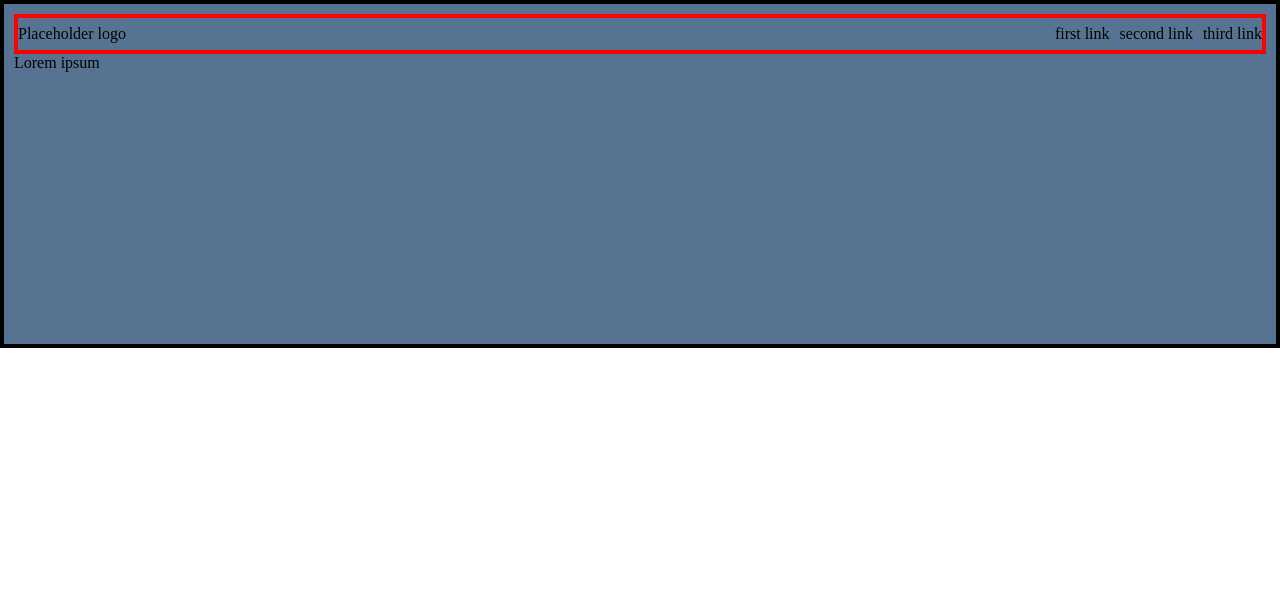
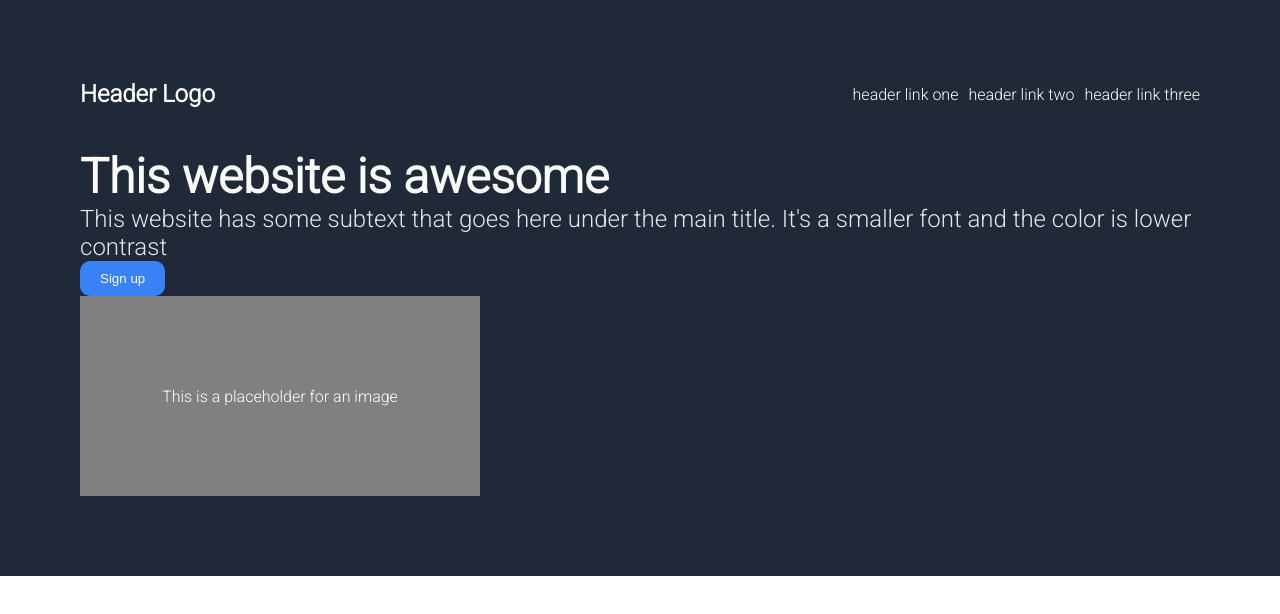
Before and after one commit to IdoKimhi/landing-page-project, a plain HTML site: page index.html in a window 1280 px wide. Drawn offline with Linux system fonts and the light colour scheme.

Commit message:
Adding text and image sections to the first section of the page. fixing general styling.

```diff
--- a/index.html
+++ b/index.html
@@ -10,15 +10,20 @@
 <body>
 <div class="first-section">
     <div class="navbar-container">
-        <div class="navbar-logo">Placeholder logo</div>
+        <div class="navbar-logo">Header Logo</div>
         <ul class = "navbar-links">
-            <li>first link</li>
-            <li>second link</li>
-            <li>third link</li>
+            <li>header link one</li>
+            <li>header link two</li>
+            <li>header link three</li>
         </ul>
     </div>
     <div class="first-section-content">
-        Lorem ipsum
+        <h1>This website is awesome</h1>
+        <p>This website has some subtext that goes here under the main title.
+            It's a smaller font and the color is lower contrast
+        </p>
+        <button class="sign-up-button-1">Sign up</button>
+        <div class="image-placeholder">This is a placeholder for an image</div>
     </div>
 </div>
 </body>
--- a/styles.css
+++ b/styles.css
@@ -1,30 +1,74 @@
+@import url('https://fonts.googleapis.com/css2?family=Roboto:wght@300&display=swap');
+
 :root {
-    --darkblue: #567491;
+    --darkblue: #1F2937;
+    --lightblue: #3882F6;
+    --lightgrey: #E5E7Eb;
 }
 * {
-    display:border-box;
+    box-sizing:border-box;
     padding:0;
     margin:0;
 }
 
+body {
+    font-family: 'Roboto', sans-serif;
+}
+
 .first-section {
-    height: 20rem;
-    border: 4px solid black;
     background-color: var(--darkblue);
-    padding:10px;
+    color:white;
+    padding:5em;
 }
 
 .navbar-container {
-    min-height: 2rem;
-    display:flex;
-    border: 4px solid red;
+    display: flex;
     justify-content: space-between;
     align-items: center;
+    padding-bottom: 40px;
+}
+
+.navbar-logo {
+    font-size: 24px;
+    font-weight: bold;
 }
 
 .navbar-links {
+    display: flex;
+    justify-content: space-between;
+    list-style: none;
+    gap: 10px
+}
+
+.first-section-content > h1 {
+    font-size: 48px;
+    font-weight: 800;
+    color: #F9FAF8;
+}
+
+.first-section-content > p {
+    font-size: 24px;
+    color: #E5E7EB;
+}
+
+.sign-up-button-1 {
+    padding: 10px 20px;
+    border-radius: 10px;
+    border: none;
+    background-color: var(--lightblue);
+    color: white;
+}
+
+.image-placeholder {
     display:flex;
-    list-style: none;
-    gap: 10px;
+    background-color: grey;
+    color:white;
+    height: 200px;
+    width: 400px;
+    align-items: center;
+    justify-content: center;
+}
 
-}
+/* TODO
+/* add two containers to the first sections (one for text and one for an image)
+/* fix general margins and padding */
```
